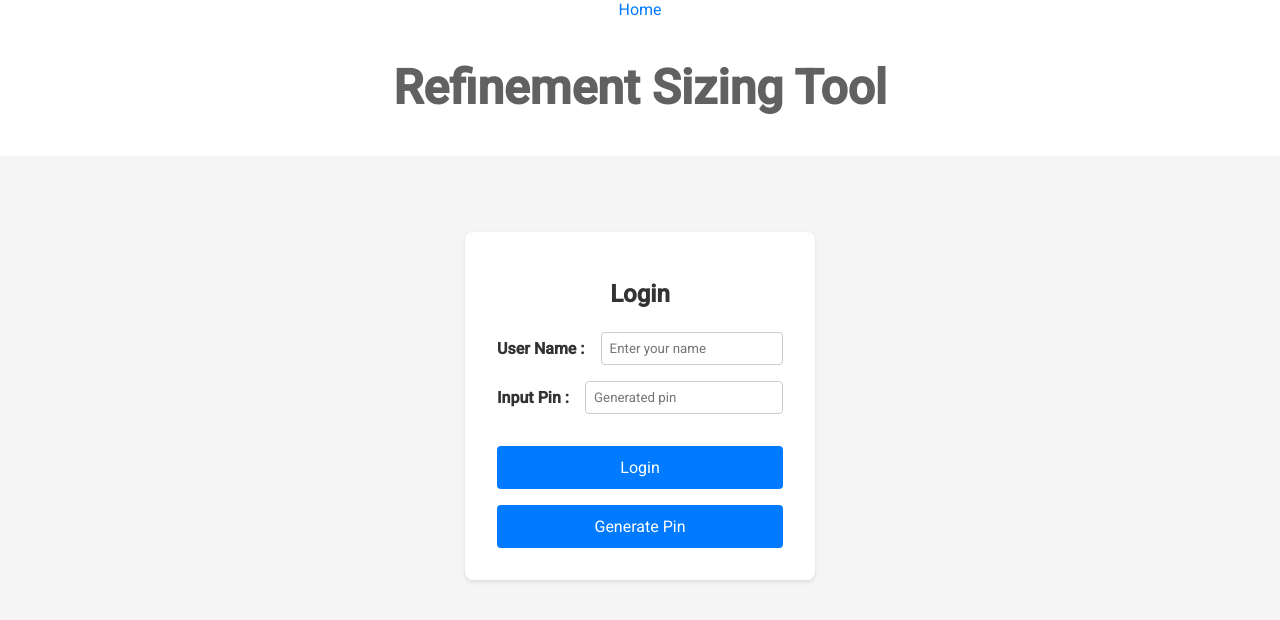
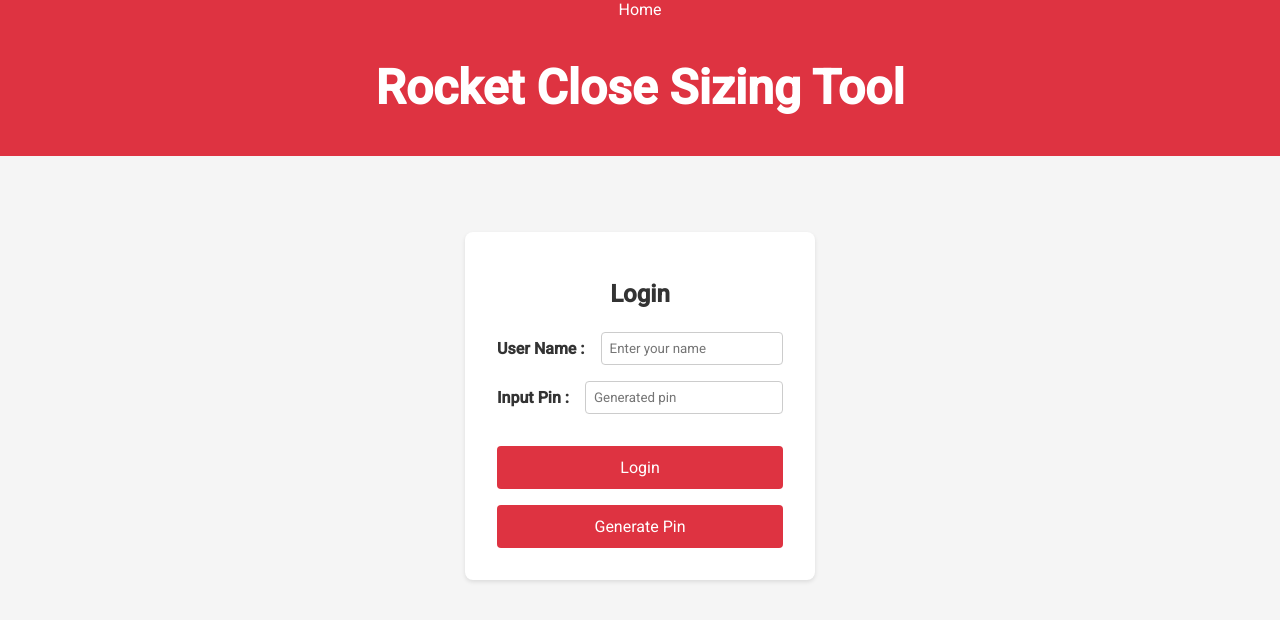
Before and after one commit to shreyasmurthy24/User-story-Sizing-Tool, an Angular app: page / in a window 1280 px wide. Shown: the top 620 px of the page. Built offline with nearby package versions, Linux system fonts and the light colour scheme.

Commit message:
Merged PR 84374: UI colors modified to reflect Rocket standards
UI colors modified to reflect Rocket standards

```diff
--- a/src/app/app.component.html
+++ b/src/app/app.component.html
@@ -1,5 +1,4 @@
 <nav>
   <a routerLink="/">Home</a>
-  <!-- <a routerLink="/sizing-board">Sizing Board</a> -->
 </nav>
 <router-outlet></router-outlet>
--- a/src/app/app.component.scss
+++ b/src/app/app.component.scss
@@ -2,14 +2,16 @@ nav {
     display: flex;
     justify-content: center;
     margin-bottom: 20px;
+    background-color: #de3341;
 }
 
 a {
     margin: 0 10px;
     text-decoration: none;
-    color: #007bff;
+    color: white;
 }
 
 a:hover {
     text-decoration: underline;
+    color: blue;
 }
--- a/src/app/dashboard/sizing-board/sizing-board.component.html
+++ b/src/app/dashboard/sizing-board/sizing-board.component.html
@@ -22,7 +22,7 @@
                 <button class="button" (click)="onReset()" style="margin-top: 10px;">Reset</button>
             </div>
             <div class="robot-container" *ngIf="isRevealed">
-                <img [src]="robotImage" alt="Happy Robot" class="robot-image">
+                <img [src]="robotImage" alt="Robot" class="robot-image">
             </div>
         </div>
         <div class="number-boxes">
--- a/src/app/dashboard/sizing-board/sizing-board.component.scss
+++ b/src/app/dashboard/sizing-board/sizing-board.component.scss
@@ -26,29 +26,32 @@
     flex-direction: column;
     align-items: center;
     font-size: 1.2rem;
-    color: #333;
+    color: white;
     margin: 0 20px;
     background: white;
     padding: 1rem;
     border-radius: 8px;
     box-shadow: 0 4px 8px rgba(0, 0, 0, 0.1);
+    background-color: #de3341;
 }
 
 .user-name {
     font-weight: bold;
     margin-bottom: 0.5rem;
+    color: white;
 }
 
 .user-number {
     display: flex;
     align-items: center;
+    color: white;
 }
 
 .number-box-inline {
     display: inline-flex;
     justify-content: center;
     align-items: center;
-    background-color: #007bff;
+    background-color: #de3341;
     color: white;
     border-radius: 4px;
     padding: 0.2rem 0.5rem;
@@ -69,7 +72,7 @@
 }
 
 .average-container {
-    background-color: #007bff;
+    background-color: #de3341;
     padding: 1rem;
     border-radius: 8px;
     box-shadow: 0 4px 8px rgba(0, 0, 0, 0.1);
@@ -84,6 +87,7 @@
 .average-label {
     font-weight: bold;
     margin-right: 0.5rem;
+    color: white
 }
 
 .average-value {
@@ -111,16 +115,18 @@
 .button {
     width: 100%;
     padding: 0.75rem;
-    background-color: #007bff;
+    background-color: #de3341;
     color: white;
     border: none;
     border-radius: 4px;
     cursor: pointer;
     font-size: 1rem;
+    font-weight: bold;
 }
 
 .button:hover {
-    background-color: #0056b3;
+    background-color: #de3341;
+    color: blue;
 }
 
 .number-boxes {
@@ -131,7 +137,7 @@
 }
 
 .number-box {
-    background: #ffeb3b;
+    background: #de3341;
     padding: 10px;
     margin: 5px;
     border-radius: 4px;
@@ -142,11 +148,12 @@
     align-items: center;
     font-size: 1.2rem;
     font-weight: bold;
-    color: #333;
+    color: white;
     box-shadow: 0 2px 4px rgba(0, 0, 0, 0.1);
     cursor: pointer;
 }
 
 .number-box:hover {
-    background-color: #fdd835;
+    background-color: #de3341;
+    color: blue;
 }
--- a/src/app/login/user-login/user-login.component.html
+++ b/src/app/login/user-login/user-login.component.html
@@ -1,6 +1,6 @@
 <form [formGroup]="formGroup">
     <div class="sizing-tool-header">
-        <h2>Refinement Sizing Tool</h2>
+        <h2>Rocket Close Sizing Tool</h2>
     </div>
     <div class="login-container">
         <div class="login-box">
--- a/src/app/login/user-login/user-login.component.scss
+++ b/src/app/login/user-login/user-login.component.scss
@@ -2,7 +2,12 @@
     text-align: center;
     margin-top: 20px;
     font-size: 2rem;
-    color: #333;
+    font-weight: bold;
+    background-color: #de3341;
+}
+
+.sizing-tool-header h2 {
+    color: white !important;
 }
 
 .login-container {
@@ -51,7 +56,7 @@
 .button {
     width: 100%;
     padding: 0.75rem;
-    background-color: #007bff;
+    background-color: #de3341;
     color: white;
     border: none;
     border-radius: 4px;
@@ -61,7 +66,8 @@
 }
 
 .button:hover {
-    background-color: #0056b3;
+    background-color:#de3341;
+    color: blue;
 }
 
 .pin-field {
--- a/src/app/shared/username-dialog/username-dialog.component.ts
+++ b/src/app/shared/username-dialog/username-dialog.component.ts
@@ -29,7 +29,7 @@ export class LoggingService {
   template: `
     <h1 mat-dialog-title class="dialog-title">Welcome!</h1>
     <div mat-dialog-content class="dialog-content">
-      <p>Please enter your name to join the room:</p>
+      <p style="color: white;">Please enter your name to join the room:</p>
       <mat-form-field appearance="fill" class="full-width">
         <mat-label>Username</mat-label>
         <input matInput [(ngModel)]="userName" />
@@ -46,6 +46,8 @@ export class LoggingService {
       font-size: 1.5rem;
       font-weight: bold;
       margin-bottom: 10px;
+      color: white;
+      background-color: #de3341;
     }
     .dialog-content {
       text-align: center;
@@ -54,8 +56,8 @@ export class LoggingService {
       padding: 10px;
       border: 1px solid #ddd;
       border-radius: 8px;
-      background-color: #f9f9f9;
       width: 100%;
+      color: white;
     }
     .full-width {
       width: 100%;
--- a/src/index.html
+++ b/src/index.html
@@ -2,14 +2,14 @@
 <html lang="en">
 <head>
   <meta charset="utf-8">
-  <title>RefinementSizingTool</title>
+  <title>RocketClose-SizingTool</title>
   <base href="/">
   <meta name="viewport" content="width=device-width, initial-scale=1">
   <link rel="icon" type="image/x-icon" href="favicon.ico">
   <link href="https://fonts.googleapis.com/css2?family=Roboto:wght@300;400;500&display=swap" rel="stylesheet">
   <link href="https://fonts.googleapis.com/icon?family=Material+Icons" rel="stylesheet">
 </head>
-<body class="mat-typography">
+<body class="mat-typography" style="background-color: #de3341;">
   <app-root></app-root>
 </body>
 </html>
```
